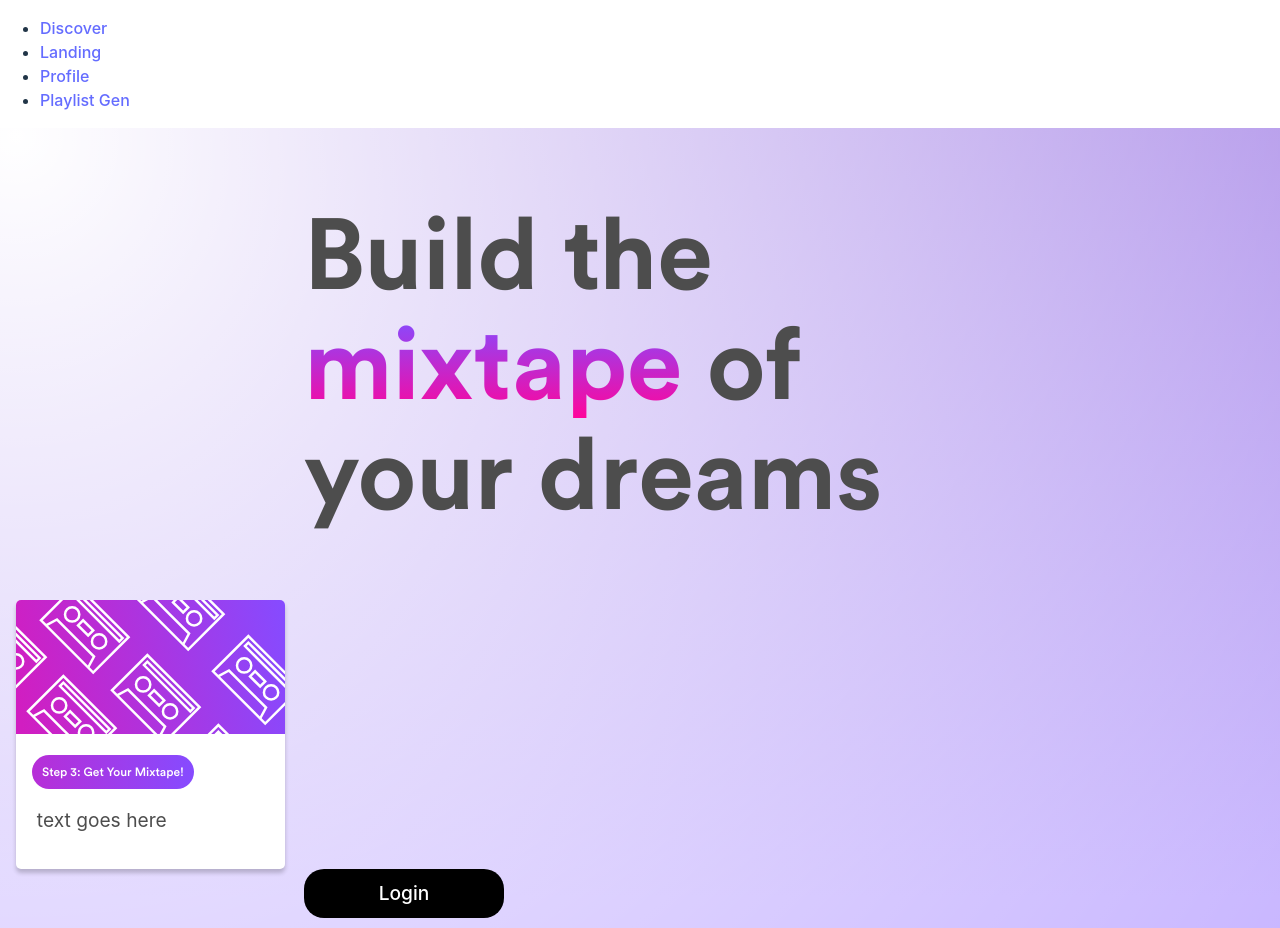
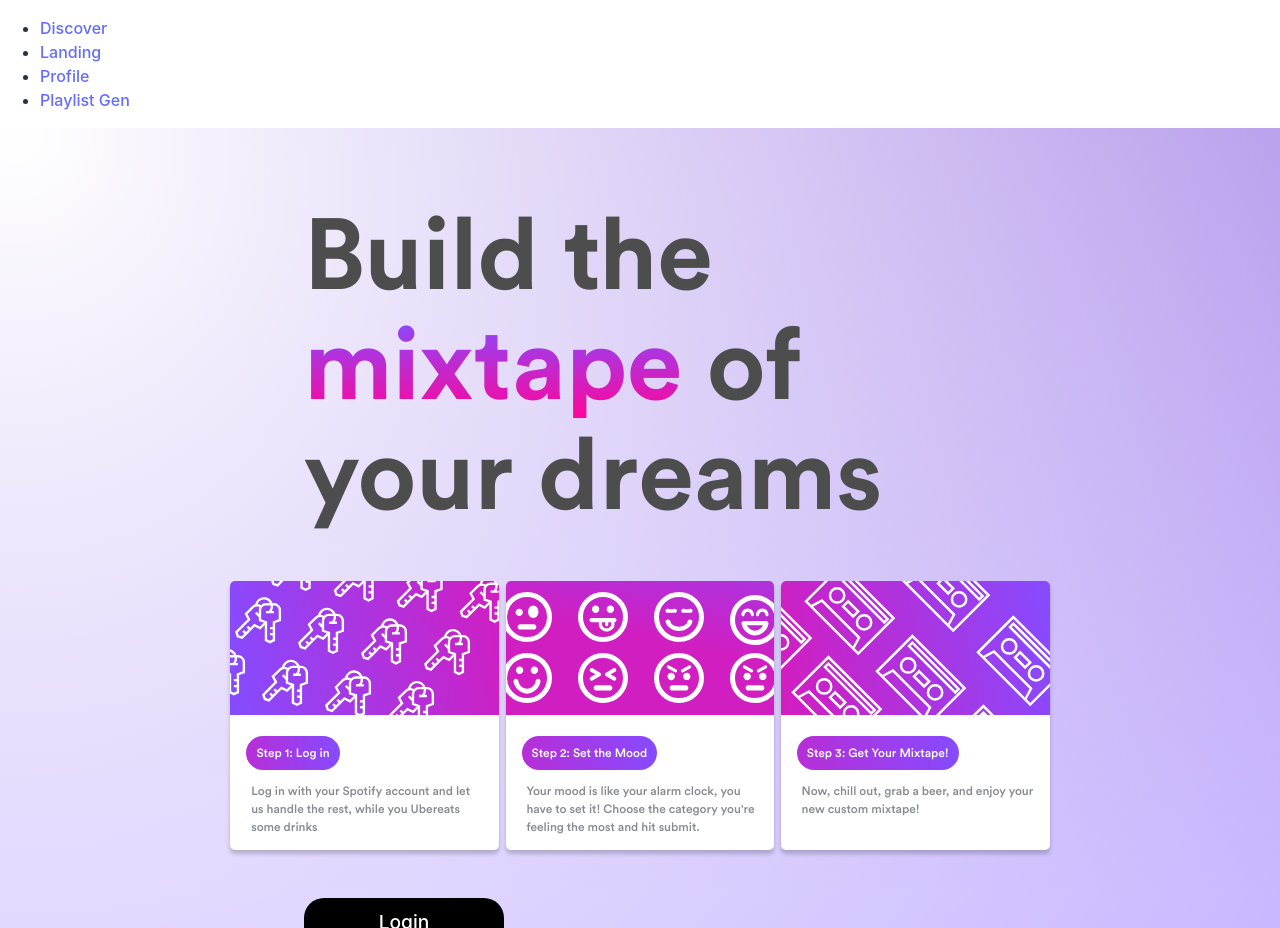
Before and after one commit to emwong101/spotify-ML-clone, a React (Vite) app in the folder client/: page /dev in a window 1280 px wide. Built offline with nearby package versions, Linux system fonts and the light colour scheme; no server answers.

Commit message:
finished building landing cards and replaced landing component on app js

```diff
--- a/client/src/App.jsx
+++ b/client/src/App.jsx
@@ -42,7 +42,7 @@ function App() {
             <Route path="/discover" element={<Discover />} />
             <Route path="/profile" element={<Profile />} />
             <Route path="/charts" element={<Charts />} />
-            <Route path="/landing" element={<Landing />} />
+            <Route path="/landing" element={<LandingGradient />} />
             <Route path="/mood" element={<Mood />} />
             <Route path="/playlistgen" element={<Playlistgen />} />
             <Route path="/length" element={<PlaylistLength />} />
--- a/client/src/App.scss
+++ b/client/src/App.scss
@@ -2,6 +2,7 @@
   // max-width: 1280px;
   /* margin: 0 auto;
   padding: 2rem; */
+  margin: 0;
   width: 100vw;
   max-width: 100%;
   display: flex;
--- /dev/null
+++ b/client/src/Components/LandingCard/LandingCard.jsx
@@ -0,0 +1,16 @@
+import React from "react";
+import "./LandingCard.scss";
+
+function LandingCard({ banner, content, step }) {
+  return (
+    <div className="landing__card">
+      <img className="landing__card--banner" src={banner} />
+      <div className="landing__card--text">
+        <h5 className="landing__card--title">{step}</h5>
+        <p className="landing__card--body">{content}</p>
+      </div>
+    </div>
+  );
+}
+
+export default LandingCard;
--- /dev/null
+++ b/client/src/Components/LandingCard/LandingCard.scss
@@ -0,0 +1,39 @@
+.landing__card {
+  width: 16.8rem;
+  height: 16.8rem;
+  background-color: white;
+  color: #4d4d4d;
+  position: relative;
+  border-radius: 5px;
+  overflow: hidden;
+  box-shadow: 0px 4px 4px rgba(0, 0, 0, 0.2);
+
+  &--text {
+    padding: 1rem;
+  }
+
+  &--title {
+    margin: 0;
+    background: linear-gradient(
+      90deg,
+      rgba(183, 46, 215, 1) 0%,
+      rgba(134, 75, 255, 1) 100%
+    );
+    border-radius: 20px;
+    color: white;
+    font-size: 0.75rem;
+    width: fit-content;
+    padding: 5px 10px;
+    text-align: center;
+    font-family: "Circular Std";
+    font-weight: 100;
+  }
+
+  &--body {
+    padding-left: 0.3rem;
+    font-size: 0.75rem;
+    line-height: 1.5;
+    color: #858c94;
+    font-family: "Circular Std";
+  }
+}
--- a/client/src/Components/LandingGradient/LandingGradient.jsx
+++ b/client/src/Components/LandingGradient/LandingGradient.jsx
@@ -3,7 +3,10 @@ import "./LandingGradient.scss";
 import React from "react";
 import { useEffect, useContext, useState } from "react";
 import { UserContext } from "../../Context/UserContext";
+import LandingCard from "../LandingCard/LandingCard";
 import Mixtape from "/assets/mixtape-background.svg";
+import Login from "/assets/login-background.svg";
+import Mood from "/assets/mood-background.svg";
 
 function LandingGradient() {
   const user = useContext(UserContext);
@@ -31,19 +34,29 @@ function LandingGradient() {
   return (
     <div>
       <div
-        className="main__container"
+        className="landing__container"
         style={{ "--x": positionX, "--y": positionY }}
       >
         <h1 className="tagline">
           Build the <span className="mixtape">mixtape</span> of <br />
           your dreams
         </h1>
-        <div className="landing__card">
-          <img className="landing__card--banner" src={Mixtape} />
-          <div className="landing__card--text">
-            <h5 className="landing__card--title">Step 3: Get Your Mixtape!</h5>
-            <p className="landing__card--body">text goes here</p>
-          </div>
+        <div className="landing__cards">
+          <LandingCard
+            banner={Login}
+            content="Log in with your Spotify account and let us handle the rest, while you Ubereats some drinks"
+            step="Step 1: Log in"
+          />
+          <LandingCard
+            banner={Mood}
+            content="Your mood is like your alarm clock, you have to set it! Choose the category you're feeling the most and hit submit."
+            step="Step 2: Set the Mood"
+          />
+          <LandingCard
+            banner={Mixtape}
+            content="Now, chill out, grab a beer, and enjoy your new custom mixtape!"
+            step="Step 3: Get Your Mixtape!"
+          />
         </div>
         {user.profile.id ? (
           <div className="landing__profile-container">
--- a/client/src/Components/LandingGradient/LandingGradient.scss
+++ b/client/src/Components/LandingGradient/LandingGradient.scss
@@ -8,7 +8,7 @@
   src: url("/fonts/circular-std-medium-500.ttf");
 }
 
-.main__container {
+.landing__container {
   position: relative;
   background: linear-gradient(
     0deg,
@@ -52,47 +52,12 @@
   position: relative;
   padding: 0rem 18rem;
   font-family: "Circular Std Bold", sans-serif;
+  margin-bottom: 0;
 }
 
 .landing__button {
   position: relative;
   margin: 0rem 18rem;
-}
-
-.landing__card {
-  width: 16.8rem;
-  height: 16.8rem;
-  background-color: white;
-  color: #4d4d4d;
-  position: relative;
-  border-radius: 5px;
-  overflow: hidden;
-  box-shadow: 0px 4px 4px rgba(0, 0, 0, 0.2);
-
-  &--text {
-    padding: 1rem;
-  }
-
-  &--title {
-    margin: 0;
-    background: linear-gradient(
-      90deg,
-      rgba(183, 46, 215, 1) 0%,
-      rgba(134, 75, 255, 1) 100%
-    );
-    border-radius: 20px;
-    color: white;
-    font-size: 0.75rem;
-    width: fit-content;
-    padding: 5px 10px;
-    text-align: center;
-    font-family: "Circular Std";
-    font-weight: 100;
-  }
-
-  &--body {
-    padding-left: 0.3rem;
-  }
 }
 
 .mixtape {
@@ -105,3 +70,9 @@
   -webkit-background-clip: text;
   -webkit-text-fill-color: transparent;
 }
+
+.landing__cards {
+  display: flex;
+  justify-content: space-evenly;
+  padding: 3rem 13rem;
+}
```
Also changed, not shown: client/public/assets/login-background.svg (added), client/public/assets/mood-background.svg (added).
